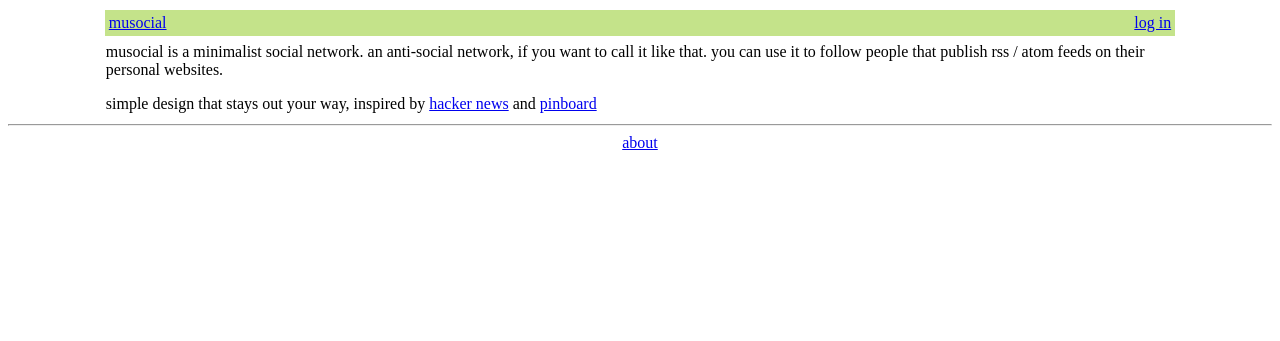
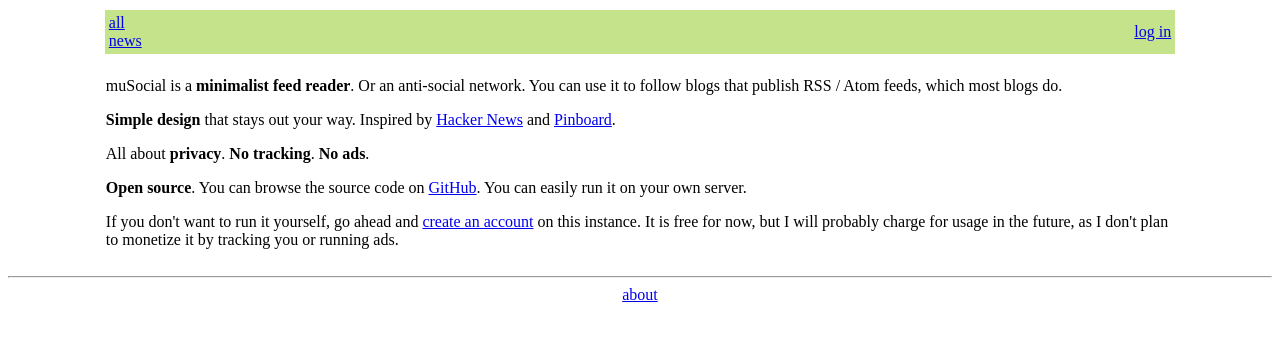
Before and after one commit to ibz/usocial, a Python web app: template musocial/templates/about.html in a window 1280 px wide. Shown: the top 341 px of the page. Run offline with Jinja, Linux system fonts and the light colour scheme; the template is opened without the code that fills it, so the values that code supplies are empty.

Commit message:
Template tweaks.

```diff
--- a/musocial/templates/about.html
+++ b/musocial/templates/about.html
@@ -1,5 +1,8 @@
 {% extends "base.html" %}
 {% block content %}
-<p>musocial is a minimalist social network. an anti-social network, if you want to call it like that. you can use it to follow people that publish rss / atom feeds on their personal websites.</p>
-<p>simple design that stays out your way, inspired by <a href="http://news.ycombinator.com" target="_blank">hacker news</a> and <a href="http://pinboard.in" target="_blank">pinboard</a></p>
+<p>muSocial is a <strong>minimalist feed reader</strong>. Or an anti-social network. You can use it to follow blogs that publish RSS / Atom feeds, which most blogs do.</p>
+<p><strong>Simple design</strong> that stays out your way. Inspired by <a href="http://news.ycombinator.com" target="_blank">Hacker News</a> and <a href="http://pinboard.in" target="_blank">Pinboard</a>.</p>
+<p>All about <strong>privacy</strong>. <strong>No tracking</strong>. <strong>No ads</strong>.</p>
+<p><strong>Open source</strong>. You can browse the source code on <a target="_blank" href="https://github.com/ibz/musocial">GitHub</a>. You can easily run it on your own server.</p>
+<p>If you don't want to run it yourself, go ahead and <a href="{{ url_for('user.register') }}">create an account</a> on this instance. It is free for now, but I will probably charge for usage in the future, as I don't plan to monetize it by tracking you or running ads.</p>
 {% endblock %}
--- a/musocial/templates/base.html
+++ b/musocial/templates/base.html
@@ -1,5 +1,9 @@
+<!DOCTYPE html>
 <html>
     <head>
+        <meta charset="utf-8" />
+        <meta name="viewport" content="width=device-width, initial-scale=1, shrink-to-fit=no" />
+        <title>muSocial - the anti-social network</title>
         <style type="text/css">
             .entry-liked-1.entry-deleted-0 { background-color: #D3DFC1; }
             .entry-deleted-1 { background-color: #DAB2BA; }
@@ -86,10 +90,10 @@
             <td>
                 <table width="100%">
                     <tr>
-                    <td width="5%"><a href="{{ url_for('feed.last') }}">musocial</a></td>
+                    <td width="5%"><a href="{{ url_for('feed.last') }}">all news</a></td>
                     <td>
                         {% if user %}
-                            <a href="{{ url_for('feed.news') }}">news</a> |
+                            <a href="{{ url_for('feed.news') }}">my news</a> |
                             <a href="{{ url_for('feed.liked') }}">liked</a> |
                             <a href="{{ url_for('subscription.my_feeds') }}">my feeds</a> |
                             <a href="{{ url_for('subscription.discover') }}">discover feeds</a> |
--- a/musocial/views/main.py
+++ b/musocial/views/main.py
@@ -6,6 +6,11 @@ main_blueprint = Blueprint('main', __name__)
 
 @main_blueprint.route('/', methods=['GET'])
 def index():
+    try:
+        verify_jwt_in_request()
+    except NoAuthorizationError:
+        return redirect(url_for('main.about'))
+
     return redirect(url_for('feed.news'))
 
 @main_blueprint.route('/about', methods=['GET'])
```
